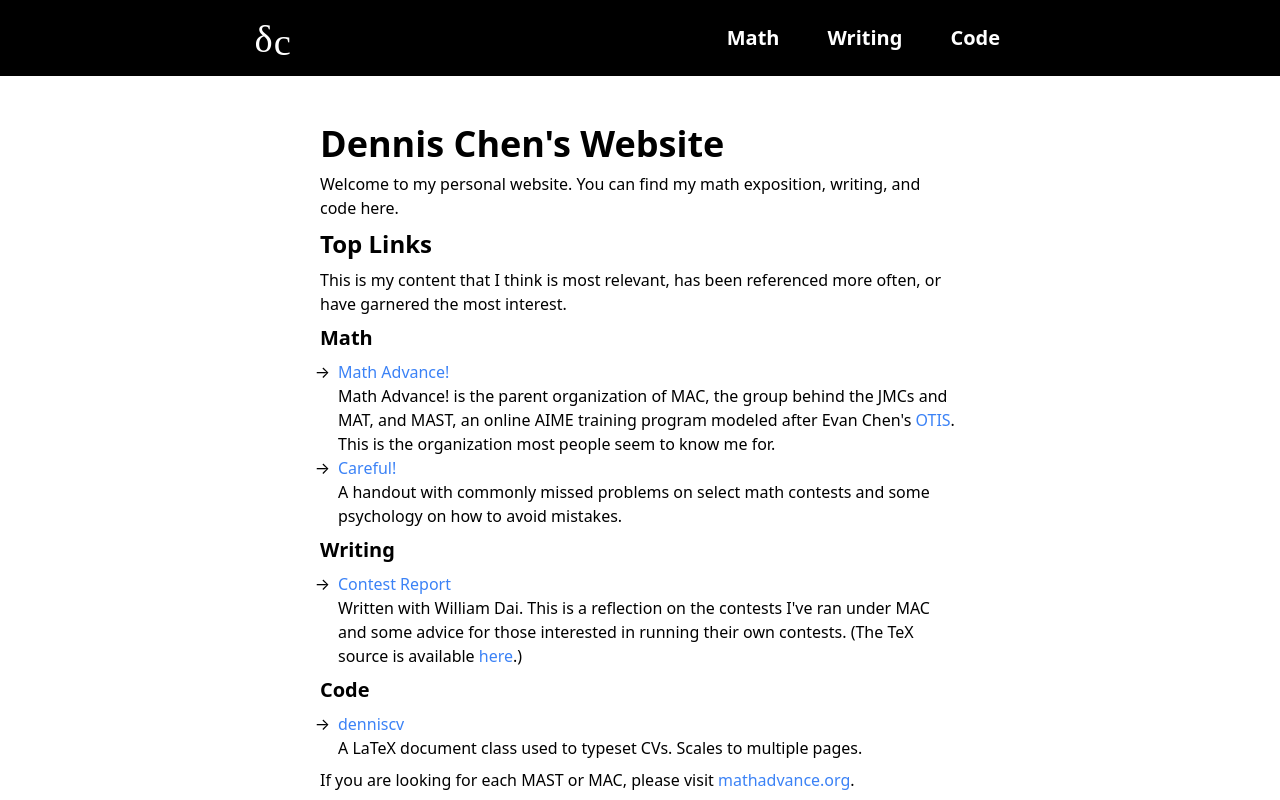
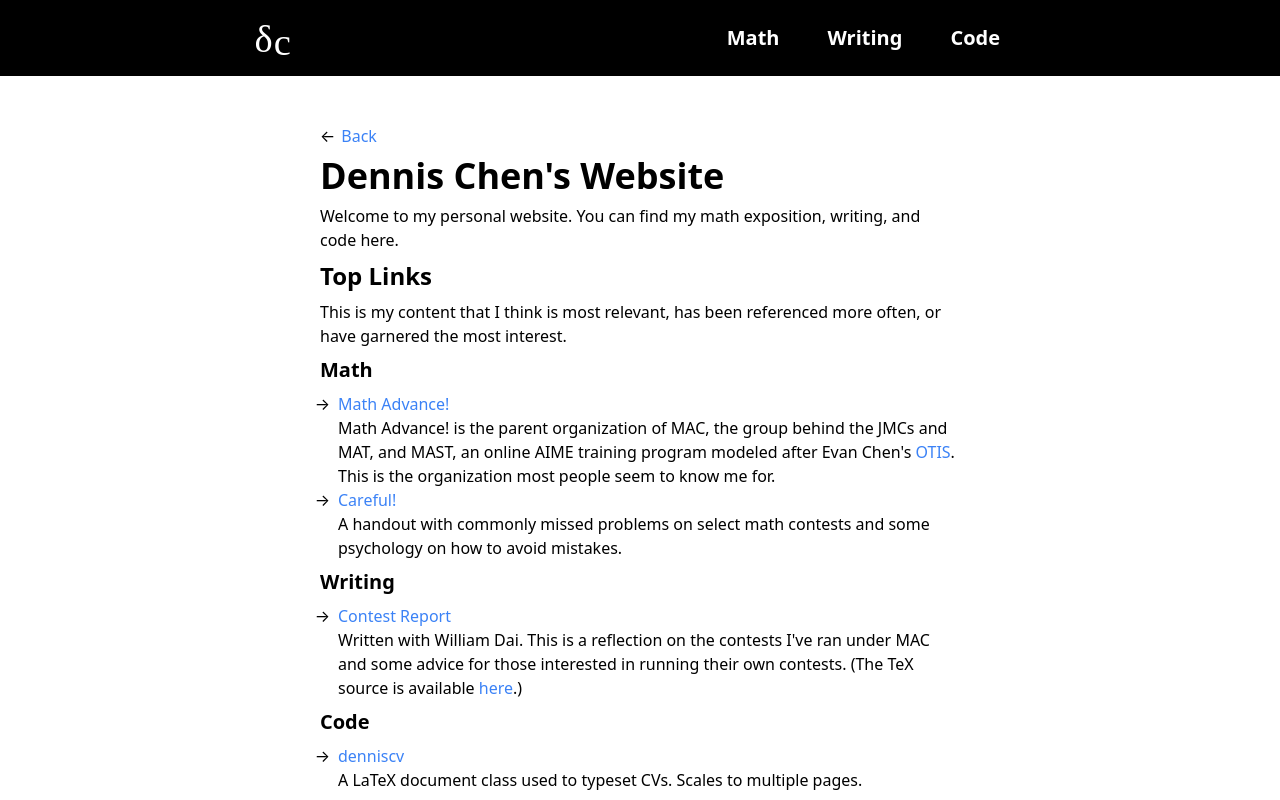
Before and after one commit to chennisden/dennisc.net, a Next.js app: page / in a window 1280 px wide. Shown: the top 800 px of the page. Built offline with nearby package versions, Linux system fonts and the light colour scheme.

Commit message:
Wow, href works

```diff
--- a/components/Back.tsx
+++ b/components/Back.tsx
@@ -1,12 +1,15 @@
 import { FC } from "react";
 import NextLink from "next/link";
 
-const Back: FC<{}> = () => {
-    return (
-        <div>
-
-        </div>
-    )
-}
+const Back: FC<{ href: string }> = ({ href }) => {
+  return (
+    <div className="self-center mx-12 sm:mx-28 w-full max-w-screen-sm mb-2">
+      {`\u2190`}
+      <NextLink href={`${href}`}>
+        <a className="ml-1.5 hover:underline text-blue-500">Back</a>
+      </NextLink>
+    </div>
+  );
+};
 
 export default Back;
--- a/pages/_app.tsx
+++ b/pages/_app.tsx
@@ -3,6 +3,9 @@ import Head from "next/head";
 import "../styles/global.css";
 import NavBar from "../components/NavBar";
 import Footer from "../components/Footer";
+import Back from "../components/Back";
+
+const cURL = 0; // current URL
 
 function MyApp({ Component, pageProps }: AppProps) {
   return (
@@ -13,6 +16,7 @@ function MyApp({ Component, pageProps }: AppProps) {
       <div className="min-h-screen flex flex-col">
         <NavBar />
         <div className="my-6" />
+        <Back href="." />
         <Component {...pageProps} />
         <div className="flex-grow my-6" />
         <Footer />
```
